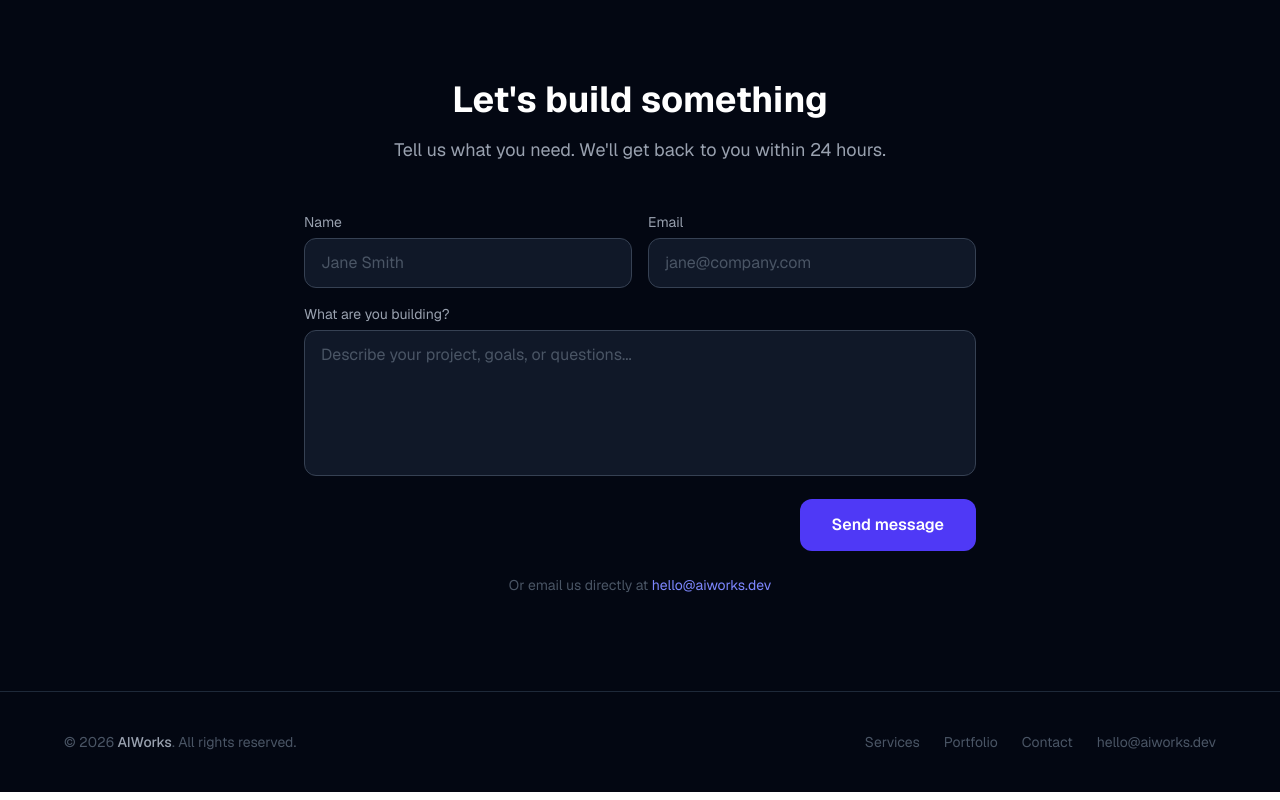
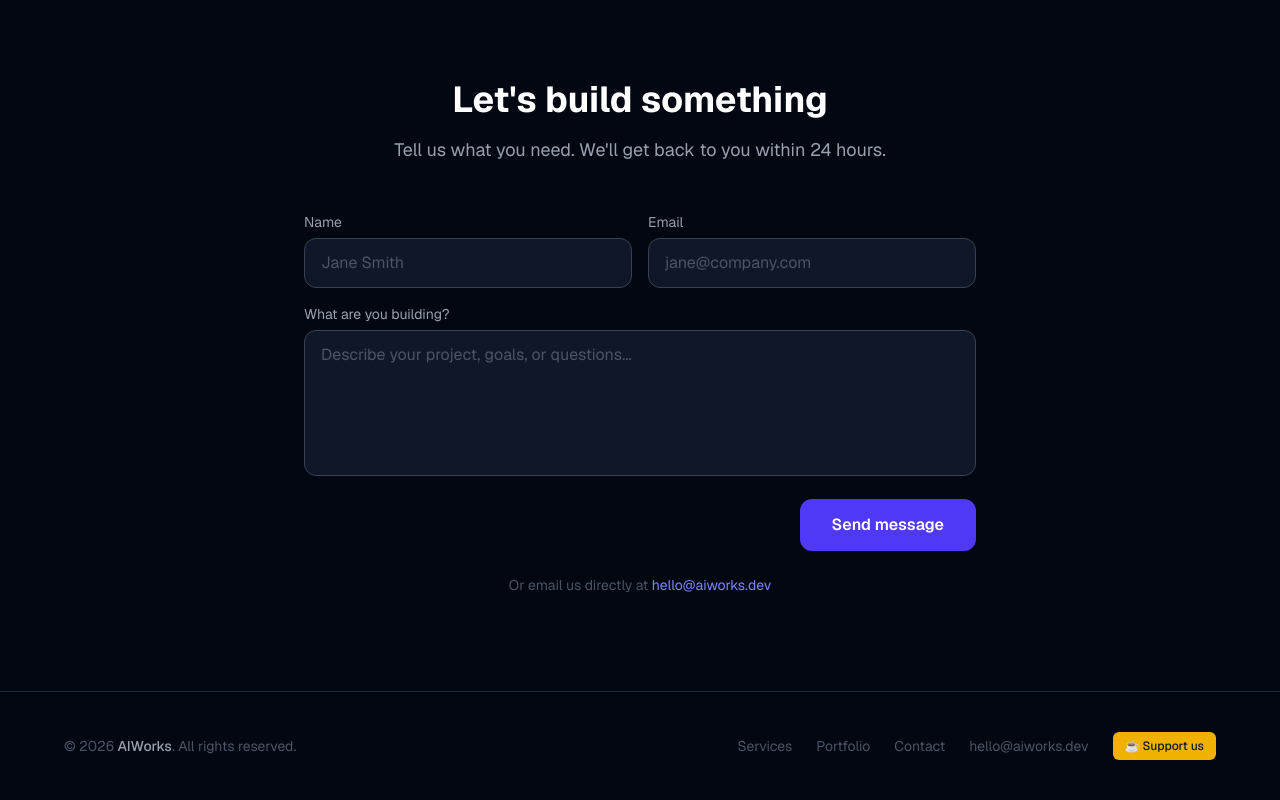
Before and after one commit to KlaraKovarova/ai-services-website, a Next.js app: page / in a window 1280 px wide. Shown: the part 2153-2953 px from the top of the page. Built offline with nearby package versions, Linux system fonts and the light colour scheme.

Commit message:
feat: add Buy Me a Coffee support button to footer
Co-Authored-By: Paperclip <noreply@paperclip.ing>

```diff
--- a/components/Footer.tsx
+++ b/components/Footer.tsx
@@ -13,6 +13,14 @@ export default function Footer() {
           <a href="mailto:hello@aiworks.dev" className="hover:text-gray-400 transition-colors">
             hello@aiworks.dev
           </a>
+          <a
+            href="https://buymeacoffee.com/aiworks"
+            target="_blank"
+            rel="noopener noreferrer"
+            className="inline-flex items-center gap-1.5 px-3 py-1.5 rounded-md bg-yellow-500 text-gray-900 text-xs font-medium hover:bg-yellow-400 transition-colors"
+          >
+            ☕ Support us
+          </a>
         </div>
       </div>
     </footer>
```
